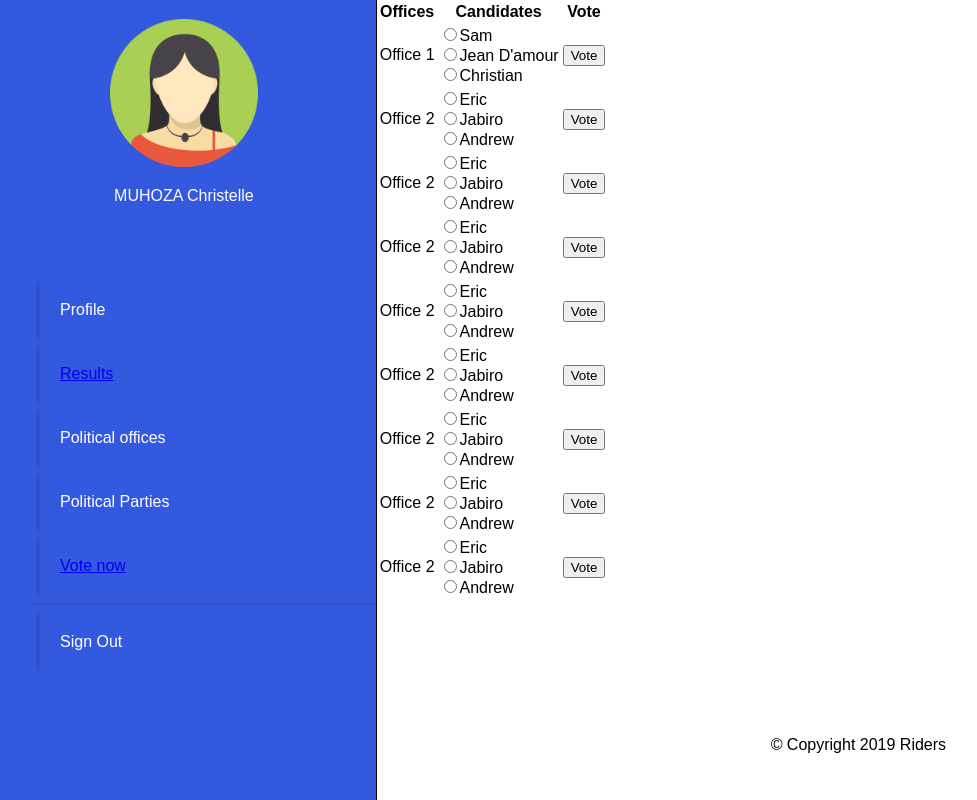
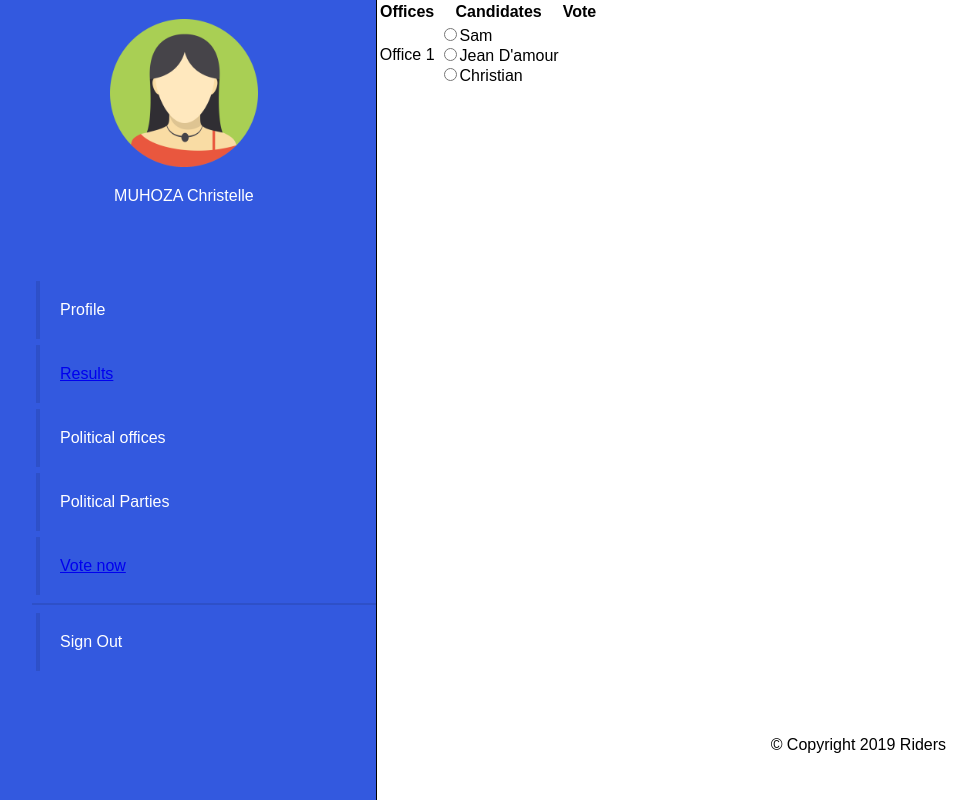
Before and after one commit to Niyitangasam/Tora, a plain HTML site: page UI/html/results.html in a window 1280 px wide. Shown: the whole page, without its empty margins (8-985 px from the left). Drawn offline with Linux system fonts and the light colour scheme.

```diff
--- a/UI/html/results.html
+++ b/UI/html/results.html
@@ -1,19 +1,18 @@
 <!DOCTYPE html>
 <html>
-
   <head>
-  <meta charset="utf-8">
-  <meta http-equiv="X-UA-Compatible" content="IE=edge">
-  <meta name="viewport" content="width=device-width, initial-scale=1">
+    <meta charset="utf-8" />
+    <meta http-equiv="X-UA-Compatible" content="IE=edge" />
+    <meta name="viewport" content="width=device-width, initial-scale=1" />
     <title>User Dashboard</title>
-  <link rel="stylesheet" href="../css/main.css">
+    <link rel="stylesheet" href="../css/main.css" />
   </head>
 
   <body>
     <div class="container">
       <div class="side-menu">
         <div class="profilepic">
-        <img src="../assets/img/user.png" alt="Avatar" class="avatar">
+          <img src="../assets/img/user.png" alt="Avatar" class="avatar" />
           <p>MUHOZA Christelle</p>
         </div>
         <ul>
@@ -22,7 +21,7 @@
           <li>Political offices</li>
           <li>Political Parties</li>
           <li><a href="vote.html">Vote now</a></li>
-        <hr>
+          <hr />
           <li>Sign Out</li>
         </ul>
       </div>
@@ -34,125 +33,24 @@
                 <tr>
                   <th>Offices</th>
                   <th>Candidates</th>
-                <th> Vote</th>
+                  <th>Vote</th>
                 </tr>
               </thead>
               <tbody>
-
                 <tr>
                   <td>Office 1</td>
                   <form class="vote">
                     <td>
-                    <input type="radio" name="office1" value="sam">Sam<br>
-                    <input type="radio" name="office1" value="jean">Jean D'amour<br>
-                    <input type="radio" name="office1" value="christian">Christian<br>
+                      <input type="radio" name="office1" value="sam" />Sam<br />
+                      <input type="radio" name="office1" value="jean" />Jean
+                      D'amour<br />
+                      <input
+                        type="radio"
+                        name="office1"
+                        value="christian"
+                      />Christian<br />
                     </td>
-                  <td> <button type="submit" class="button vote-block" />Vote</button></td>
                   </form>
-              </tr>
-              <tr>
-                <td>Office 2</td>
-                <form class="vote">
-                  <td>
-
-                    <input type="radio" name="office2" value="eric">Eric<br>
-                    <input type="radio" name="office2" value="jabiro">Jabiro<br>
-                    <input type="radio" name="office2" value="andrew">Andrew<br>
-                  </td>
-                  <td> <button type="submit" class="button vote-block" />Vote</button></td>
-                </form>
-
-              </tr>
-              <tr>
-                <td>Office 2</td>
-                <form class="vote">
-                  <td>
-
-                    <input type="radio" name="office2" value="eric">Eric<br>
-                    <input type="radio" name="office2" value="jabiro">Jabiro<br>
-                    <input type="radio" name="office2" value="andrew">Andrew<br>
-                  </td>
-                  <td> <button type="submit" class="button vote-block" />Vote</button></td>
-                </form>
-
-              </tr>
-              <tr>
-                <td>Office 2</td>
-                <form class="vote">
-                  <td>
-
-                    <input type="radio" name="office2" value="eric">Eric<br>
-                    <input type="radio" name="office2" value="jabiro">Jabiro<br>
-                    <input type="radio" name="office2" value="andrew">Andrew<br>
-                  </td>
-                  <td> <button type="submit" class="button vote-block" />Vote</button></td>
-                </form>
-
-              </tr>
-              <tr>
-                <td>Office 2</td>
-                <form class="vote">
-                  <td>
-
-                    <input type="radio" name="office2" value="eric">Eric<br>
-                    <input type="radio" name="office2" value="jabiro">Jabiro<br>
-                    <input type="radio" name="office2" value="andrew">Andrew<br>
-                  </td>
-                  <td> <button type="submit" class="button vote-block" />Vote</button></td>
-                </form>
-
-              </tr>
-              <tr>
-                <td>Office 2</td>
-                <form class="vote">
-                  <td>
-
-                    <input type="radio" name="office2" value="eric">Eric<br>
-                    <input type="radio" name="office2" value="jabiro">Jabiro<br>
-                    <input type="radio" name="office2" value="andrew">Andrew<br>
-                  </td>
-                  <td> <button type="submit" class="button vote-block" />Vote</button></td>
-                </form>
-
-              </tr>
-              <tr>
-                <td>Office 2</td>
-                <form class="vote">
-                  <td>
-
-                    <input type="radio" name="office2" value="eric">Eric<br>
-                    <input type="radio" name="office2" value="jabiro">Jabiro<br>
-                    <input type="radio" name="office2" value="andrew">Andrew<br>
-                  </td>
-                  <td> <button type="submit" class="button vote-block" />Vote</button></td>
-                </form>
-
-              </tr>
-              <tr>
-                <td>Office 2</td>
-                <form class="vote">
-                  <td>
-
-                    <input type="radio" name="office2" value="eric">Eric<br>
-                    <input type="radio" name="office2" value="jabiro">Jabiro<br>
-                    <input type="radio" name="office2" value="andrew">Andrew<br>
-                  </td>
-                  <td> <button type="submit" class="button vote-block" />Vote</button></td>
-                </form>
-
-              </tr>
-              <tr>
-                <td>Office 2</td>
-                <form class="vote">
-                  <td>
-
-                    <input type="radio" name="office2" value="eric">Eric<br>
-                    <input type="radio" name="office2" value="jabiro">Jabiro<br>
-                    <input type="radio" name="office2" value="andrew">Andrew<br>
-                  </td>
-                  <td> <button type="submit" class="button vote-block" />Vote</button></td>
-                </form>
-
                 </tr>
               </tbody>
             </table>
@@ -164,5 +62,4 @@
       </div>
     </div>
   </body>
-
 </html>
```
Also changed, not shown: 5 other files. Lines whose indentation alone changed are shown as unchanged.
